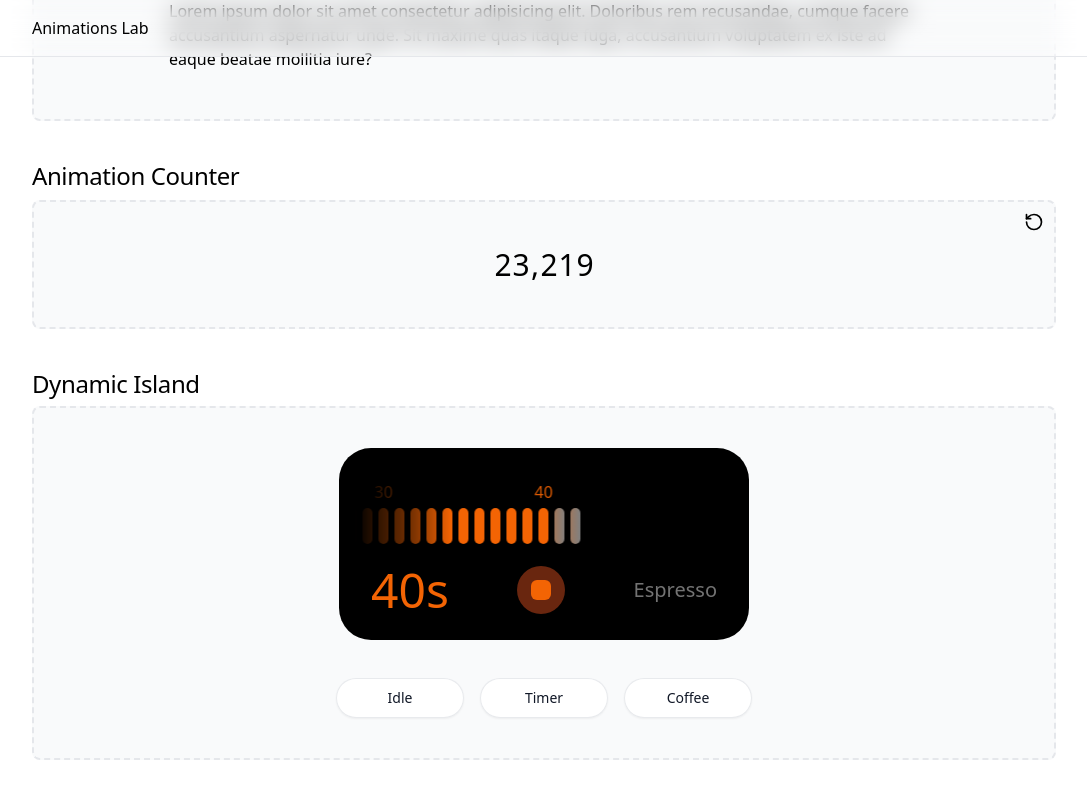
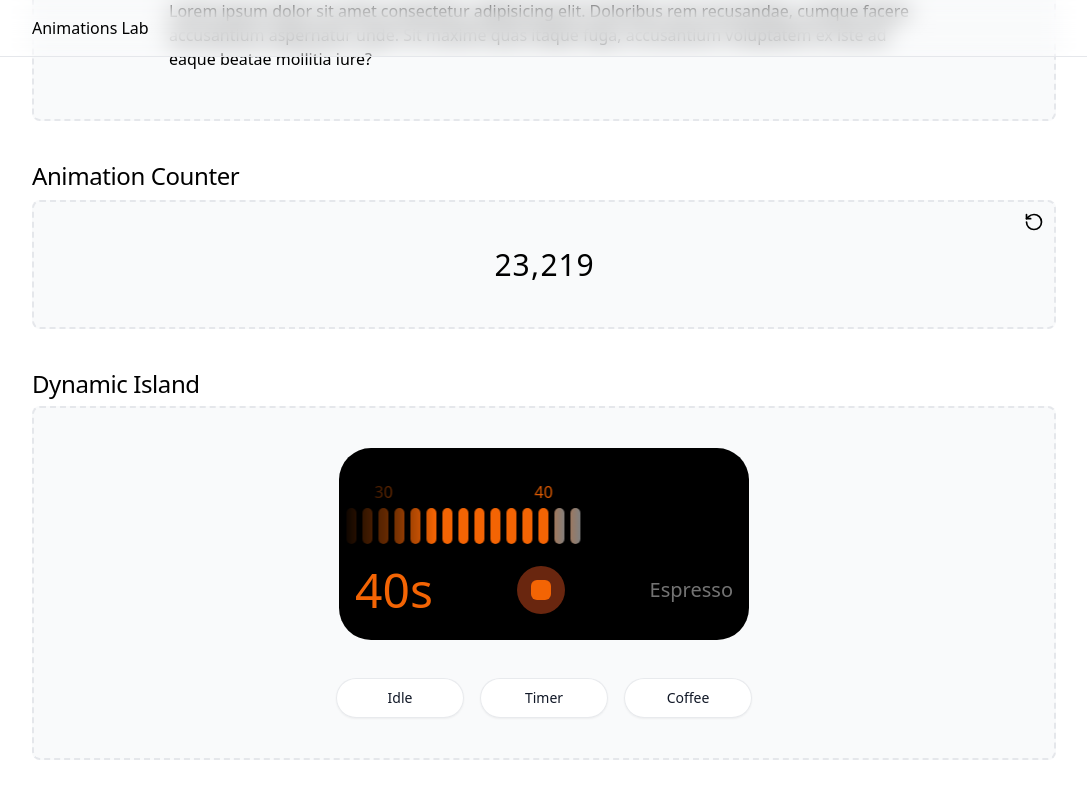
Before and after one commit to GreattitJY/animations-lab, a React (Vite) app: page / in a window 1280 px wide. Both pictures are taken after a click on the button "Coffee". Shown: the part 1980-2778 px from the top of the page, without its empty margins (96-1183 px from the left). Built offline with nearby package versions, Linux system fonts and the light colour scheme.

Commit message:
style: edit dynamic island padding propoerties

```diff
--- a/src/components/dynamic-island/coffee.tsx
+++ b/src/components/dynamic-island/coffee.tsx
@@ -50,8 +50,8 @@ export default function Coffee({ handleViewClick }: CoffeeProps) {
   const countArray = count.toString().padStart(2, "0").split("");
 
   return (
-    <div className="flex flex-col w-[410px] pt-5 pb-3 px-4 h-48">
-      <div className="relative overflow-hidden">
+    <div className="flex flex-col w-[410px] pt-5 pb-3 h-48">
+      <div className="relative px-4 overflow-hidden">
         <motion.ul
           style={{ gap: GAP_WIDTH }}
           className="flex mt-10"
```
